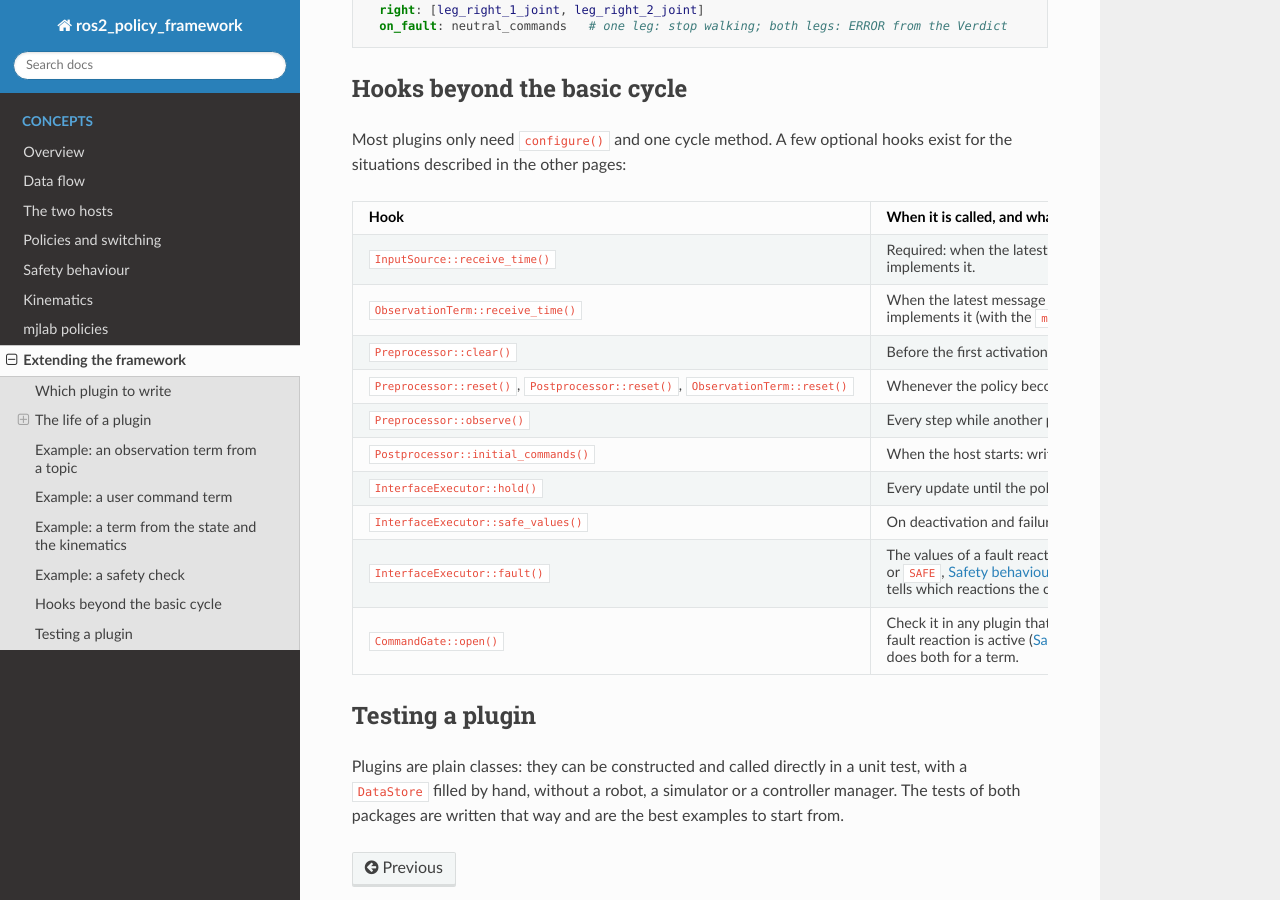
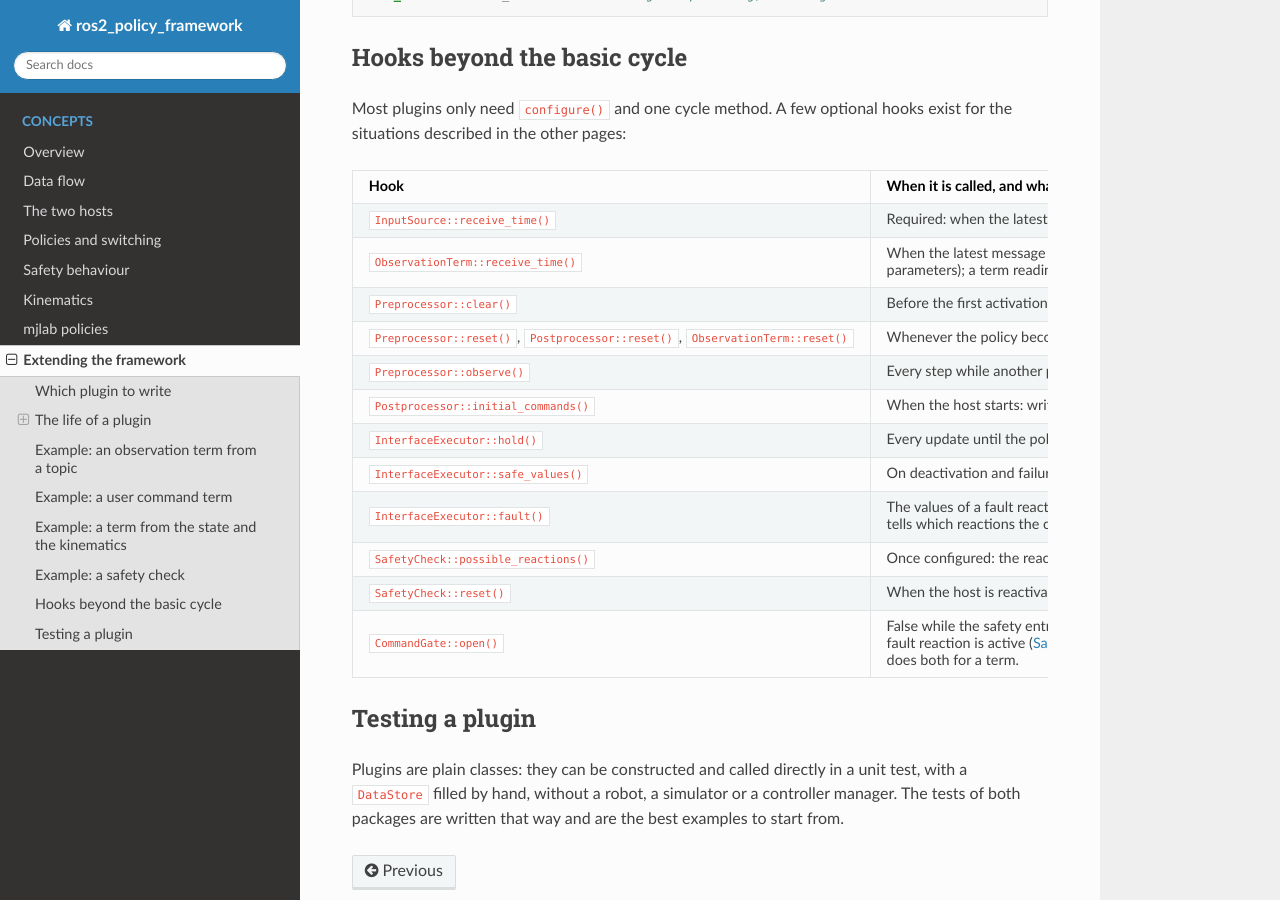
Before and after one commit to saikishor/ros2_policy_framework, a Sphinx documentation site: the page built from docs/extending.rst, in a window 1280 px wide and 900 px high, scrolled down 5185 px. Built offline with Sphinx 7.4.7 and the Read the Docs theme 3.1.0, drawn with Linux system fonts in a browser that asks for light colours.

Commit message:
Document the SafetyCheck hooks and the reset step of a plugin's life

```diff
--- a/docs/extending.rst
+++ b/docs/extending.rst
@@ -82,8 +82,11 @@ The life of a plugin
      edge [fontname="Helvetica", fontsize=10];
      configure [label="configure()\nread parameters,\nregister entries,\nallocate", fillcolor="#fff6d9"];
      cycle [label="Control cycle\ncompute() / read() / write() / check()\nindices only, no allocation", fillcolor="#e8f5e9"];
-     configure -> cycle [label="host activated"];
+     reset [label="reset() / clear()\nforget per-run state"];
+     configure -> reset [label="host activated"];
+     reset -> cycle;
      cycle -> cycle [label="every step\nor update"];
+     cycle -> reset [label="policy activated,\nhost reactivated", style=dashed];
    }
 
 Two phases, with different rules:
@@ -355,11 +358,17 @@ the situations described in the other pages:
        update while faulted. Default: the safe values. ``supports_fault_reaction()`` tells
        which reactions the configuration allows; ``PolicyController`` refuses to configure
        with one an executor does not support.
+   * - ``SafetyCheck::possible_reactions()``
+     - Once configured: the reactions a ``Verdict`` may ask for besides ``on_fault``. The
+       host refuses to configure when an executor cannot apply one. Default: none.
+   * - ``SafetyCheck::reset()``
+     - When the host is reactivated, and when a check disabled by the previous policy
+       applies again (:ref:`checks-per-policy`): forget filters and counters.
    * - ``CommandGate::open()``
-     - Check it in any plugin that feeds user commands, and use a neutral command while it
-       is false: the safety entry is 0, or the ``NEUTRAL_COMMANDS`` fault reaction is active
-       (:doc:`safety`), and fall back to the neutral command after a timeout above zero,
-       measured on the receive time. A ``CommandTerm`` does both for a term.
+     - False while the safety entry is 0 or the ``NEUTRAL_COMMANDS`` fault reaction is active
+       (:doc:`safety`). Any plugin that feeds user commands checks it and writes a neutral
+       command while it is false, and also after a timeout above zero, measured on the
+       receive time. A ``CommandTerm`` does both for a term.
 
 Testing a plugin
 ----------------
```
